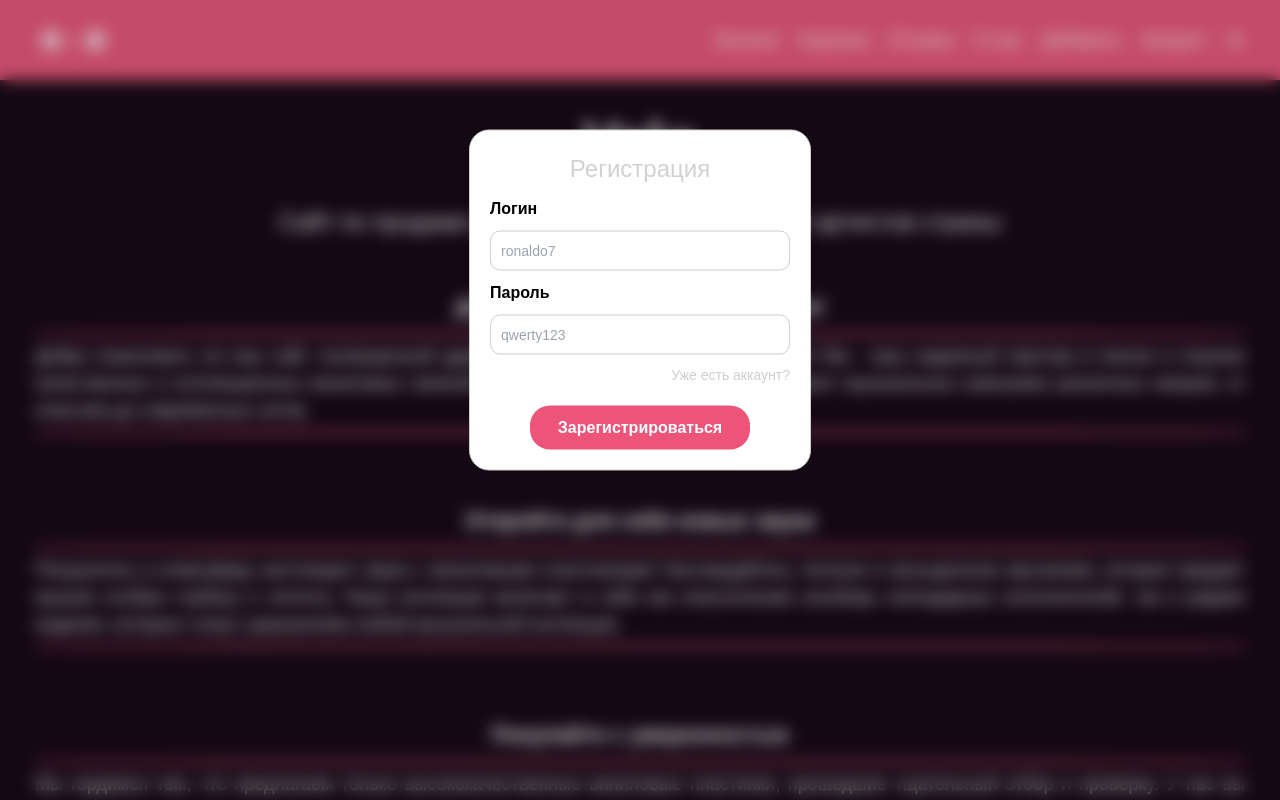
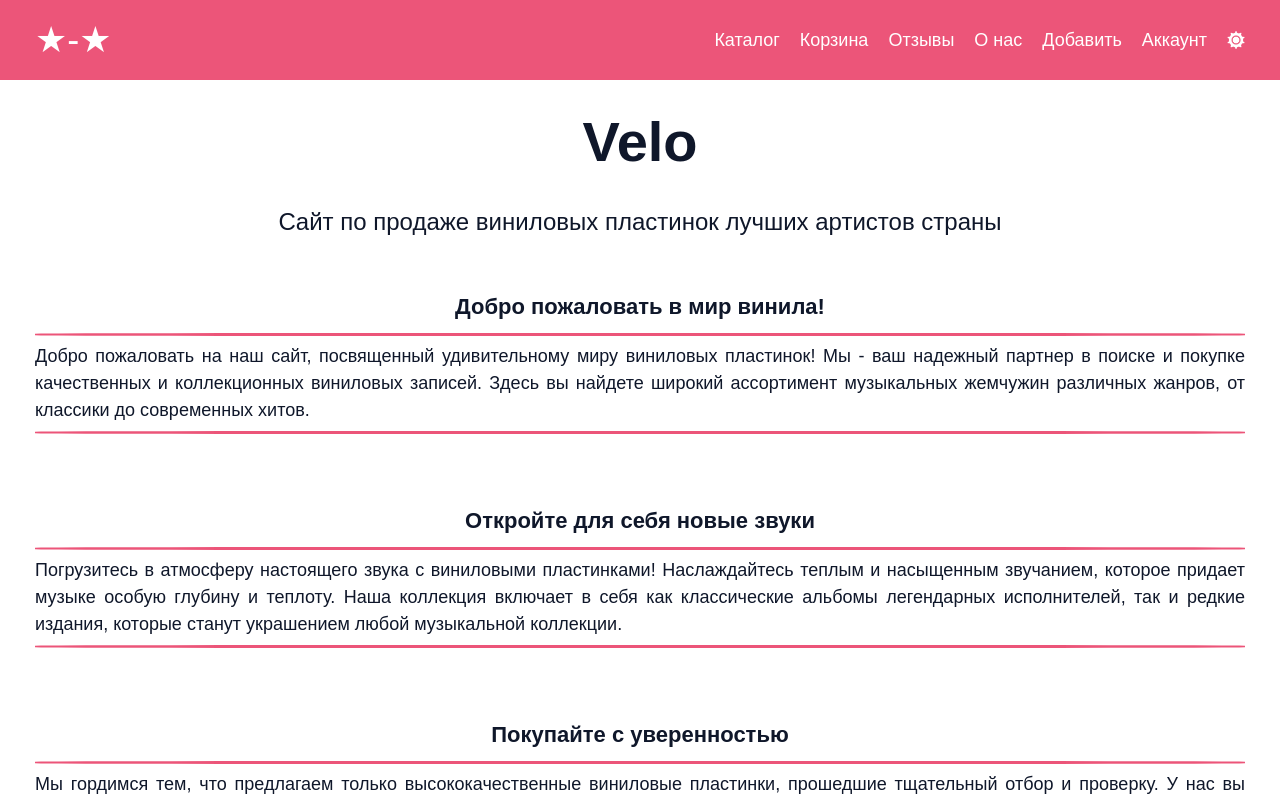
Before and after one commit to lnnsss/velo-next, a Next.js app: page / in a window 1280 px wide. Shown: the top 800 px of the page. Built offline with nearby package versions, Linux system fonts and the light colour scheme.

Commit message:
any comments added and state changed

```diff
--- a/components/uikit/PopUp/PopUp.module.css
+++ b/components/uikit/PopUp/PopUp.module.css
@@ -9,7 +9,7 @@
   backdrop-filter: blur(8px);
 }
 .popup {
-  position: absolute;
+  position: fixed;
   z-index: 99;
   top: 300px;
   left: 50%;
--- a/contexts/AppContext.js
+++ b/contexts/AppContext.js
@@ -3,8 +3,8 @@ import { createContext, useState } from "react";
 export const AppContext = createContext();
 
 export const AppProvider = ({ children }) => {
-  const [currentTheme, setCurrentTheme] = useState(true);
-  const [activeFilter, setActiveFilter] = useState("All");
+  const [currentTheme, setCurrentTheme] = useState(false); //  тема: светлая - false; темная - true;
+  const [activeFilter, setActiveFilter] = useState("All"); //  фильтры для перебора товаров в странице catalog
   const [tovarList, setTovarList] = useState([
     {
       id: 1,
@@ -707,12 +707,12 @@ export const AppProvider = ({ children }) => {
       ],
       yandex: "https://music.yandex.ru/album/28150967",
     },
-  ]);
-  const [cartList, setCartList] = useState([]);
-  const [cartCounter, setCartCounter] = useState(0);
+  ]); // массив с обьектами-релизами
+  const [cartList, setCartList] = useState([]); // массив с товарами в корзине
+  const [cartCounter, setCartCounter] = useState(0); // счетчик товаров в корзине
   const handleSetCartCounter = () => {
     setCartCounter(cartList.reduce((acc, obj) => acc + obj.count, 0));
-  };
+  }; // функция для обновления счетчика товаров в корзине
 
   return (
     <AppContext.Provider
--- a/pages/_app.jsx
+++ b/pages/_app.jsx
@@ -1,29 +1,33 @@
+import "../styles/global.css";
 import clsx from "clsx";
-import "../styles/global.css";
 import { AppProvider } from "../contexts/AppContext";
 import Head from "next/head";
 import { MemoryRouter } from "react-router-dom";
 import { PopUp } from "../components/uikit/PopUp/PopUp";
 import { RegPopUp } from "../components/uikit/PopUp/miniComponents/RegPopUp";
-import { LogPopUp } from "../components/uikit/PopUp/miniComponents/LogPopUp";import { useState } from 'react';
+import { LogPopUp } from "../components/uikit/PopUp/miniComponents/LogPopUp";
+import { useState } from "react";
 
 export default function App({ Component, pageProps }) {
   // Попапы (модалки)
-  const [popupActive, setPopupActive] = useState(true);
-  const [regPopupActive, setRegPopupActive] = useState(true);
+  const [popupActive, setPopupActive] = useState(false);
+  const [regPopupActive, setRegPopupActive] = useState(false);
   const [logPopupActive, setLogPopupActive] = useState(false);
 
+  // функия для закрытия модалки
   const handlePopupClose = () => {
     setPopupActive(false);
     setRegPopupActive(false);
     setLogPopupActive(false);
   };
 
+  // функия для перехода модалку регистрации
   const handleToReg = () => {
     setRegPopupActive(true);
     setLogPopupActive(false);
   };
 
+  // функия для перехода модалку входа
   const handleToLog = () => {
     setRegPopupActive(false);
     setLogPopupActive(true);
```
